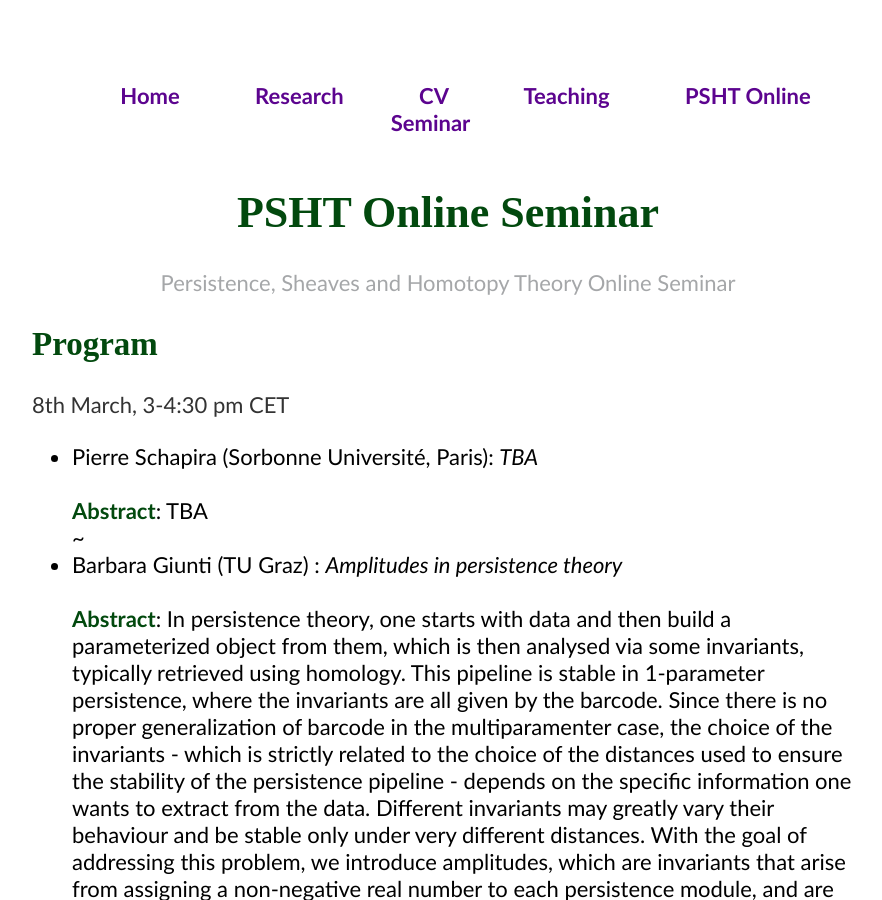
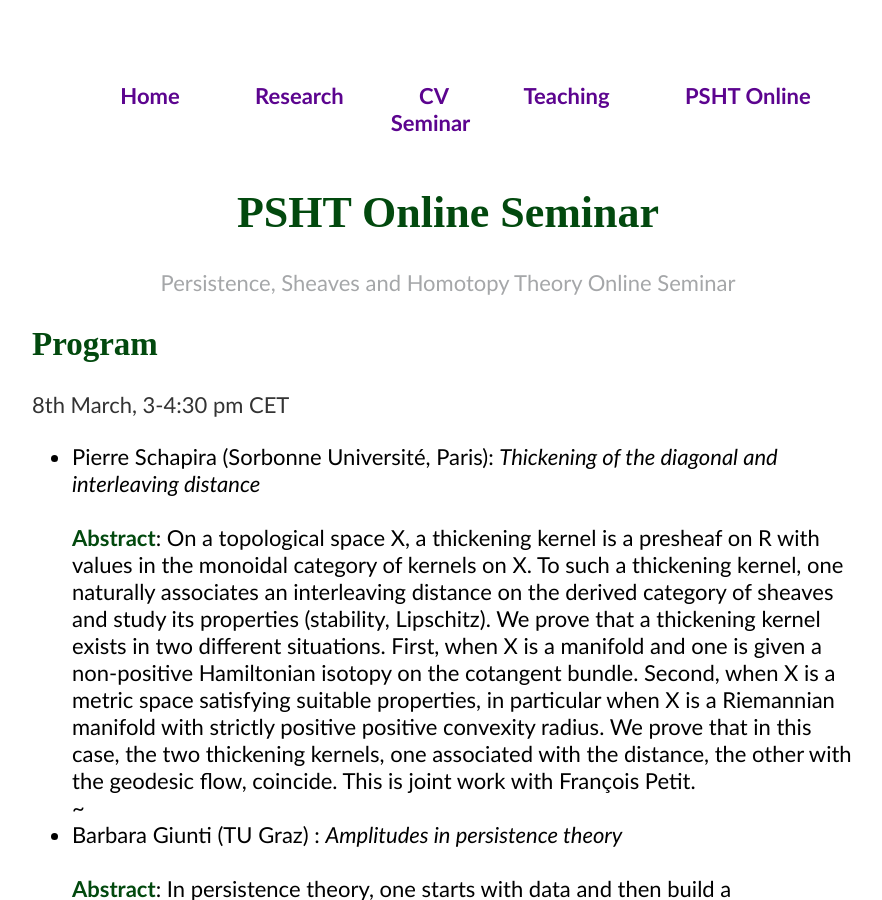
Before and after one commit to nberkouk/nberkouk.github.io, a Jekyll site: the page built from psht.html, in a window 1280 px wide and 900 px high. Shown: the whole window, without its empty margins (192-1074 px from the left). Built offline with Jekyll 4.4.1, drawn with Linux system fonts in a browser that asks for light colours.

Commit message:
add march psht

```diff
--- a/psht.html
+++ b/psht.html
@@ -21,9 +21,14 @@ title: Nicolas Berkouk
       <p>8th March, 3-4:30 pm CET</p>
       <ul style="font-family:'Optima';">
 
-      <li> Pierre Schapira (Sorbonne Université, Paris): <i> TBA <!-- Remplir --> </i></li>
+      <li> Pierre Schapira (Sorbonne Université, Paris): <i> Thickening of the diagonal and   interleaving distance </i></li>
 
-        <br> <b> Abstract</b>:  TBA <!-- Remplir -->
+        <br> <b> Abstract</b>:  On a topological space X,  a thickening kernel is a presheaf on R with values in the monoidal category of kernels on X.  To such a thickening kernel, one naturally associates an  interleaving distance  on  the derived category  of sheaves  and study its properties (stability, Lipschitz).
+
+We prove that a thickening kernel exists in two different situations.  First, when X is a manifold and one is given a non-positive Hamiltonian isotopy on the cotangent bundle. Second, when X is a metric space satisfying suitable properties, in particular when X is a
+Riemannian manifold with strictly positive positive convexity radius.  We prove that in this case, the two thickening kernels, one associated with the distance, the other with the geodesic flow, coincide.
+
+This is joint work with François Petit.
 
     <br> ~
       <li> Barbara Giunti  (TU Graz)  : <i>Amplitudes in persistence theory</i></li>
```
